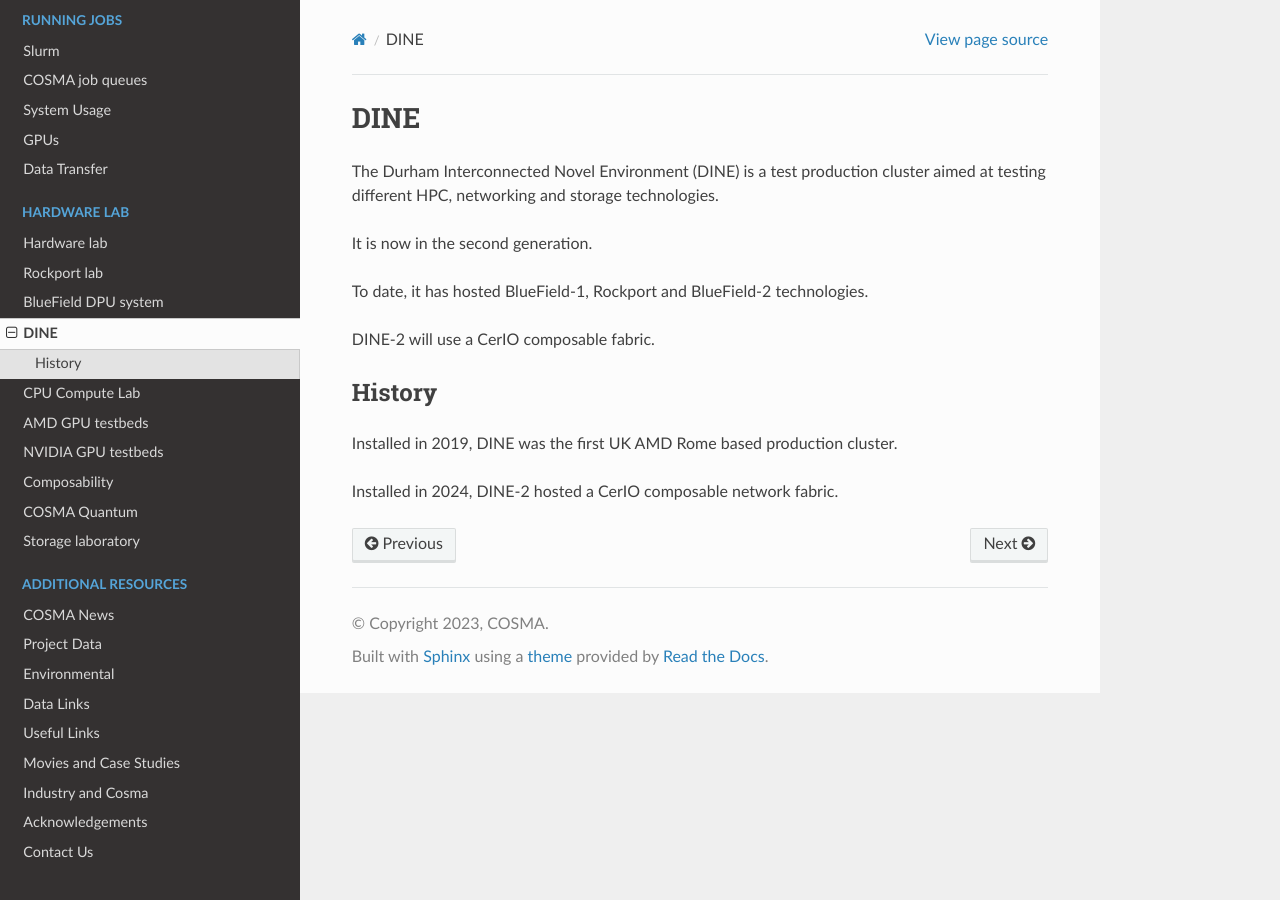
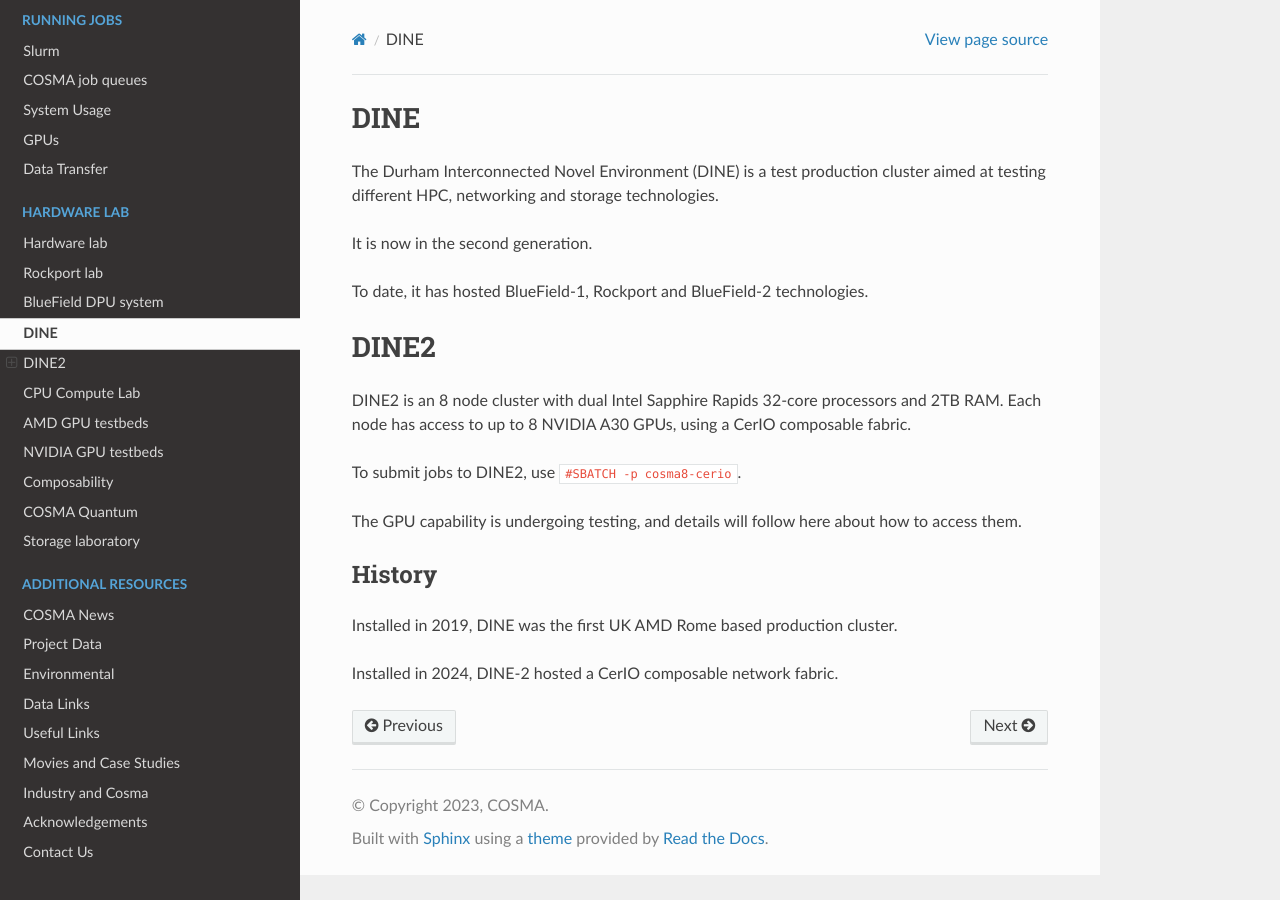
Before and after one commit to agb32/cosmadoc, a Sphinx documentation site: the page built from docs/source/dine.md, in a window 1280 px wide. Built offline with Sphinx 7.4.7 and the Read the Docs theme 2.0.0, drawn with Linux system fonts in a browser that asks for light colours.

Commit message:
added dine2 info

```diff
--- a/docs/source/dine.md
+++ b/docs/source/dine.md
@@ -6,7 +6,15 @@ It is now in the second generation.
 
 To date, it has hosted BlueField-1, Rockport and BlueField-2 technologies.
 
-DINE-2 will use a CerIO composable fabric.
+# DINE2
+
+DINE2 is an 8 node cluster with dual Intel Sapphire Rapids 32-core processors and 2TB RAM.  Each node has access to up to 8 NVIDIA A30 GPUs, using a CerIO composable fabric.
+
+To submit jobs to DINE2, use `#SBATCH -p cosma8-cerio`.
+
+The GPU capability is undergoing testing, and details will follow here about how to access them.
+
+
 
 ## History
 
```
